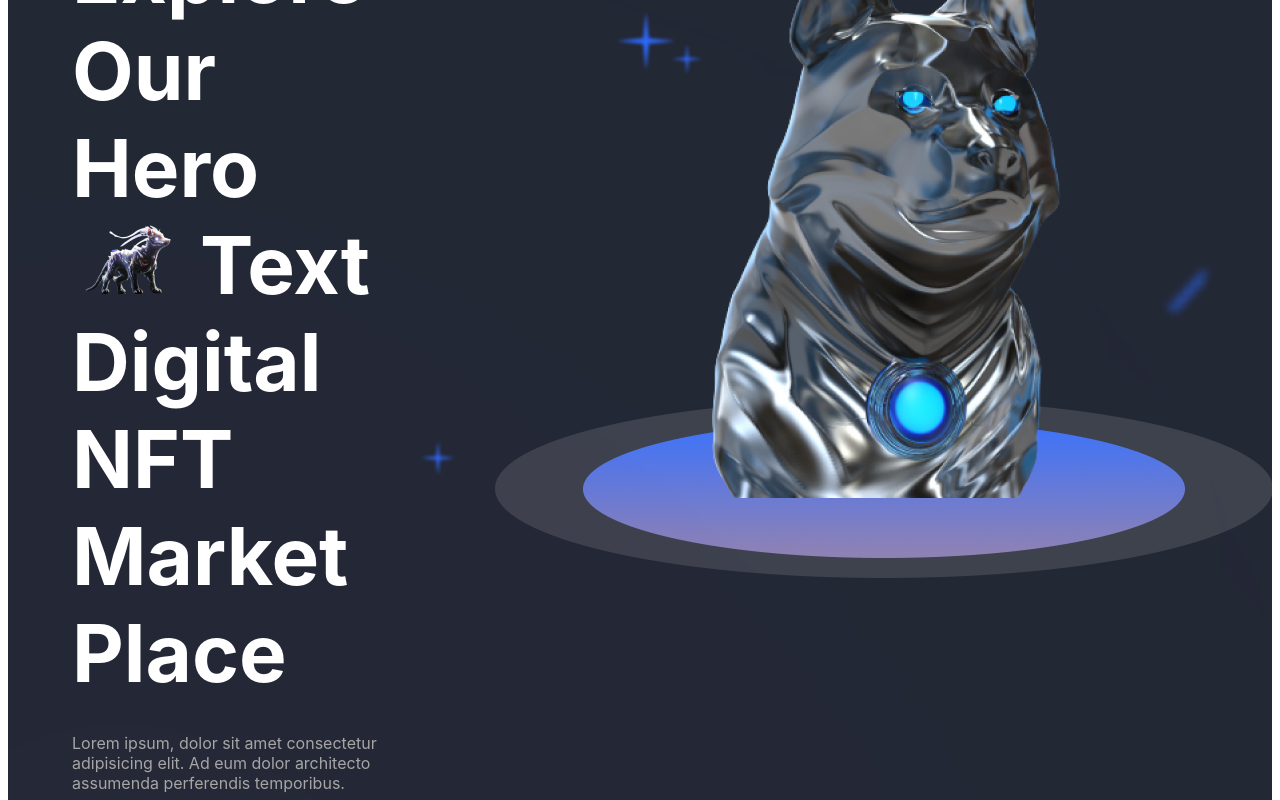
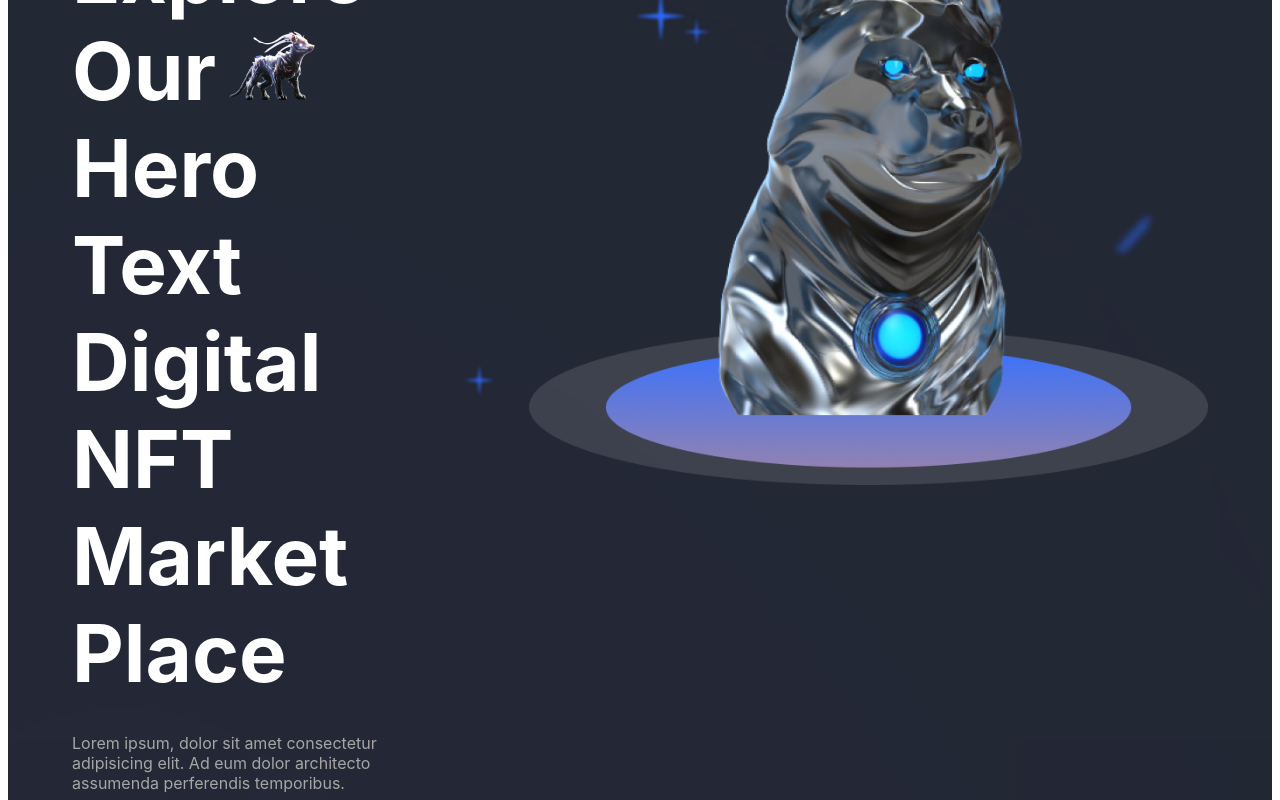
Before and after one commit to gift56/Nftlandingpage, a React (Create React App) app: page / in a window 1280 px wide. Shown: the part 275-1075 px from the top of the page. Built offline with nearby package versions, Linux system fonts and the light colour scheme.

Commit message:
changed img location

```diff
--- a/src/components/Home.jsx
+++ b/src/components/Home.jsx
@@ -12,10 +12,10 @@ const Home = () => {
             <div className="ellipse"></div>
             <div className="container">
                 <div className="content">
-                    <h1>Explore Our Hero
+                    <h1>Explore Our
                         <span>
                             <img src={Herotext} alt="heroText" />
-                        </span>
+                        </span> Hero
                         Text Digital NFT Market Place
                     </h1>
                     <p>
@@ -100,7 +100,20 @@ const Section = styled.section`
                       display: flex;
                       flex-direction: column;
                       gap: 1rem;
+                      h2 {
+                        color: #fff;
+                        font-size: 2rem;
+                      }
+                      h5 {
+                         text-align: center;
+                         color: #a6a6a6;
+                      }
                 }
+            }
+        }
+        .image{
+            img{
+                height: 40rem;
             }
         }
     }
```
